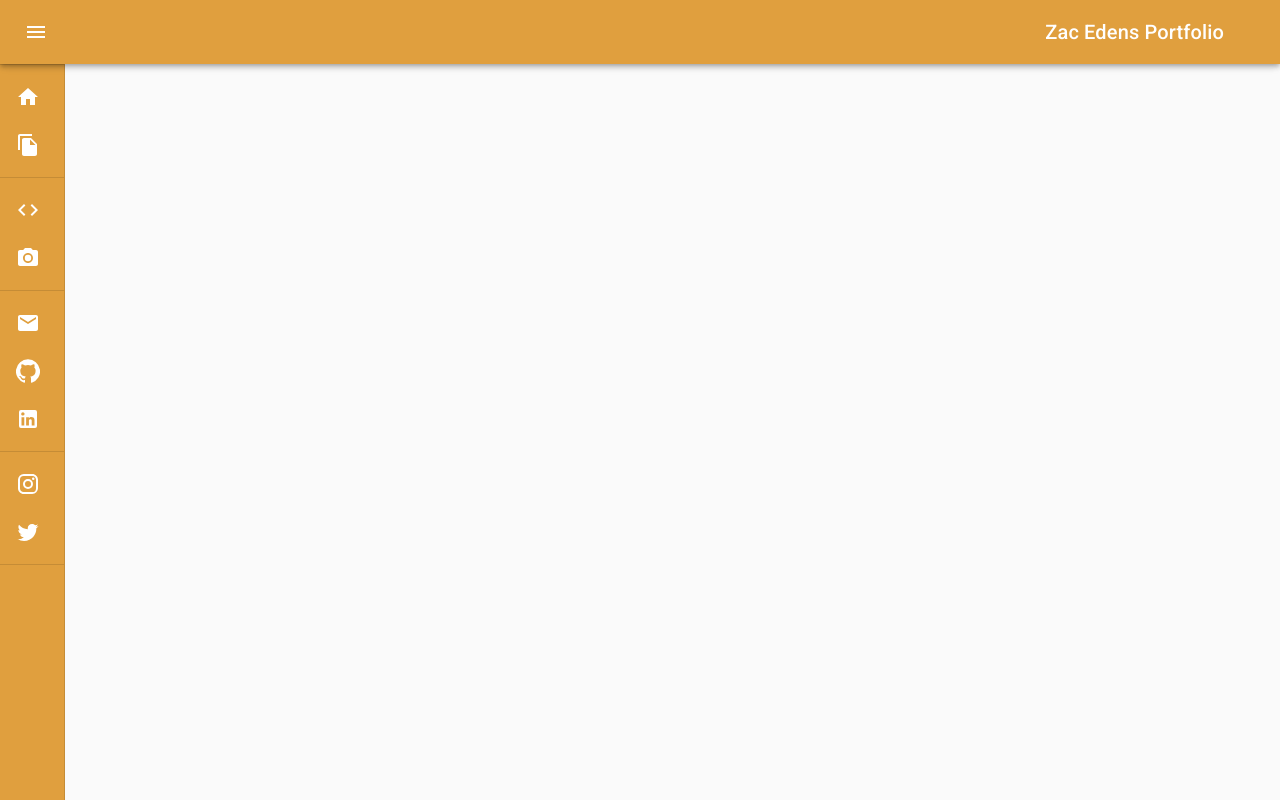
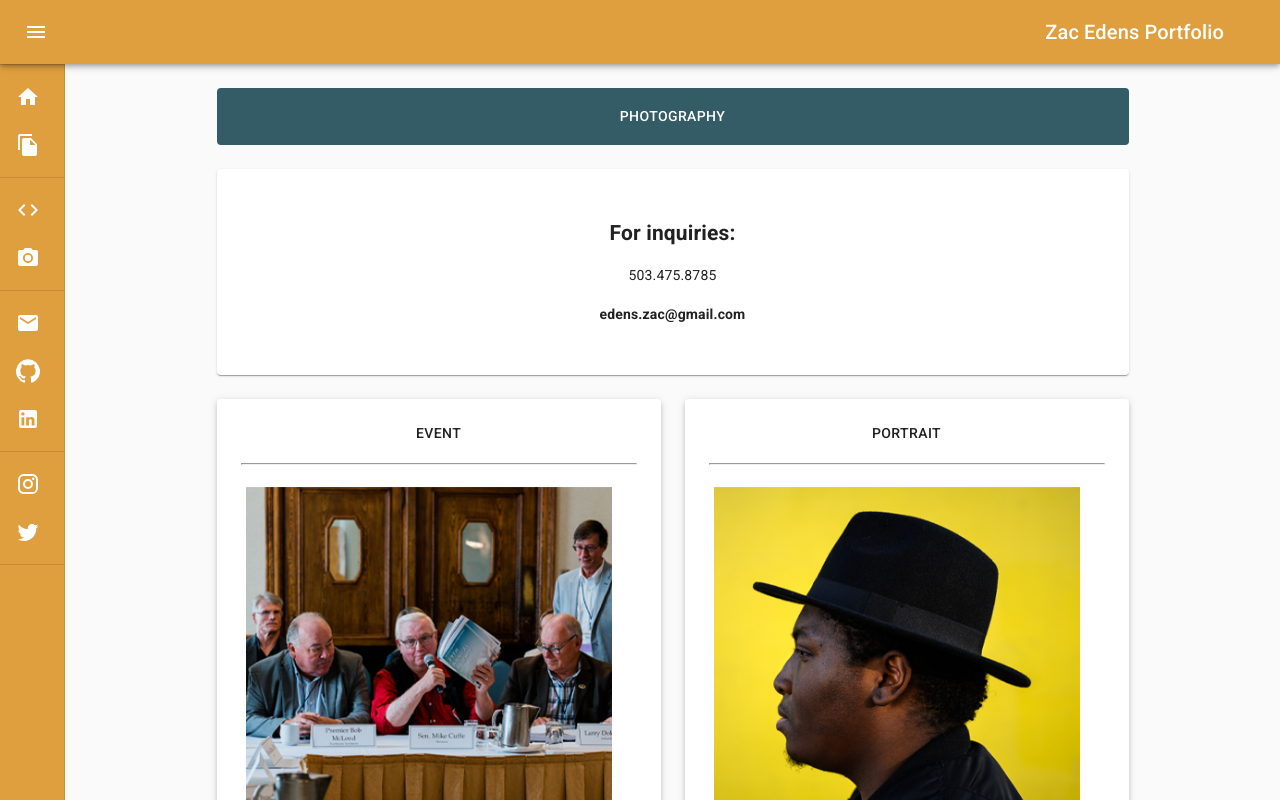
Before and after one commit to themancalledzac/edens-portfolio, a React (Create React App) app: page /photography in a window 1280 px wide. Shown: the top 800 px of the page. Built offline with nearby package versions, Linux system fonts and the light colour scheme.

Commit message:
moved Photography to it's own Route to fix clicking home/about and web. Next issue is retaining state for color when refreshing the page

```diff
--- a/src/components/PhotoCard.js
+++ b/src/components/PhotoCard.js
@@ -1,10 +1,12 @@
 import {
   Button,
   Container,
+  Link,
   makeStyles,
   Paper,
   Typography,
 } from "@material-ui/core";
+import { useHistory } from "react-router-dom";
 
 const useStyles = makeStyles(() => ({
   header: {
@@ -20,20 +22,23 @@ const useStyles = makeStyles(() => ({
     border: "5px solid white",
     borderBottom: "15px solid white",
     borderTop: "15px solid white",
+    textAlign: "center",
   },
 }));
 
-const PhotoCard = ({ title, image }) => {
+const PhotoCard = ({ title, image, nav }) => {
+  const history = useHistory();
+  const handleClick = async () => {
+    const name = { nav };
+    history.push(name.nav, "_blank");
+  };
   const classes = useStyles();
   return (
     <>
       <Paper elevation={3}>
         <Container>
-          <Typography
-            className={classes.header}
-            // onClick={() => window.open()}
-          >
-            {title}
+          <Typography className={classes.header}>
+            <Button onClick={handleClick}>{title}</Button>
           </Typography>
           <hr></hr>
           <img className={classes.image} src={image.src} alt={image.title} />
--- a/src/components/PhotoHome.js
+++ /dev/null
@@ -1,76 +0,0 @@
-import { Button, Grid, makeStyles, Paper } from "@material-ui/core";
-import React from "react";
-// import { HOME_PHOTO_FULL } from "../utils/actions";
-// import { useStoreContext } from "../utils/GlobalState";
-import colors from "./colors";
-// import { useSelector, useDispatch } from "react-redux";
-import eventImage from "../assets/photography/event/Header1.jpg";
-import landscapeImage from "../assets/photography/landscape/Header1.jpg";
-import portraitImage from "../assets/photography/portrait/Header1.jpg";
-import streetImage from "../assets/photography/street/Header1.jpg";
-import photoPageData from "../utils/photoPageData";
-import PhotoCard from "./PhotoCard";
-
-const useStyles = makeStyles((theme) => ({
-  root: {
-    flexGrow: 1,
-  },
-  paper: {
-    padding: theme.spacing(2),
-    textAlign: "center",
-    height: "20rem",
-    width: "100%",
-    color: theme.palette.text.secondary,
-  },
-  header: {
-    padding: theme.spacing(2),
-    textAlign: "center",
-    color: colors.white,
-    backgroundColor: colors.blue,
-  },
-  phoneNumber: {
-    textDecoration: "none",
-    color: "inherit",
-  },
-  infos: {
-    textAlign: "center",
-    padding: "2rem",
-  },
-}));
-// <Grid item xs={12} sm={state.home.photo.gridWidth}>
-
-export default function PhotoHome(props) {
-  const classes = useStyles(props);
-
-  return (
-    <Grid item xs={12} sm={12}>
-      <div className={classes.root}>
-        <Grid container spacing={3}>
-          <Grid item xs={12}>
-            <Button
-              style={{ width: "100%" }}
-              className={(classes.paper, classes.header)}
-              // onClick={() => fullChange()}
-            >
-              Photography
-            </Button>
-          </Grid>
-          <Grid item xs={12}>
-            <Paper className={classes.infos}>
-              <h2>For inquiries:</h2>
-              <a className={classes.phoneNumber} href='tel:+1-503-475-8785'>
-                503.475.8785
-              </a>
-              <h4>edens.zac@gmail.com</h4>
-            </Paper>
-          </Grid>
-          {photoPageData.map(({ title, image }) => (
-            <Grid key={title} item xs={12} sm={6}>
-              <PhotoCard key={title} title={title} image={image}></PhotoCard>
-            </Grid>
-          ))}
-        </Grid>
-      </div>
-    </Grid>
-  );
-}
--- a/src/page/Home.js
+++ b/src/page/Home.js
@@ -1,7 +1,7 @@
 import { Container, Grid, makeStyles } from "@material-ui/core";
 import React from "react";
 import colors from "../components/colors";
-import PhotoHome from "../components/PhotoHome";
+// import PhotoHome from "../components/PhotoHome";
 import WebDevHome from "../components/WebDevHome/WebDevHome";
 import { useSelector } from "react-redux";
 import HeaderCard from "../components/HeaderCard";
@@ -61,7 +61,7 @@ const Home = () => {
           : ""}
         {/*<AboutMe /> */}
         <Grid container spacing={3}>
-          {changePhotoState ? <PhotoHome color={colors.blue} /> : ""}
+          {/* {changePhotoState ? <PhotoHome color={colors.blue} /> : ""} */}
           {changeWebState ? <WebDevHome /> : ""}
         </Grid>
       </Container>
--- a/src/page/NavBar.js
+++ b/src/page/NavBar.js
@@ -27,11 +27,12 @@ import TwitterIcon from "@material-ui/icons/Twitter";
 import FileCopyIcon from "@material-ui/icons/FileCopy";
 import { Route, Switch } from "react-router-dom";
 import Home from "./Home";
+import Photography from "./Photography";
 import Event from "./Event";
 import Portrait from "./Portrait";
 import Street from "./Street";
 import Landscape from "./Landscape";
-
+import { useHistory } from "react-router-dom";
 import colors from "../components/colors";
 import { useDispatch, useSelector } from "react-redux";
 import resume from "../assets/edens-resume.pdf";
@@ -122,6 +123,7 @@ export default function NavBar(props) {
   const [open, setOpen] = React.useState(false);
   const changeWebState = useSelector((state) => state.changeWebState);
   const changePhotoState = useSelector((state) => state.changePhotoState);
+  const history = useHistory();
 
   const handleDrawerOpen = () => {
     setOpen(true);
@@ -137,34 +139,41 @@ export default function NavBar(props) {
       await dispatch(CHANGE_WEB_STATE(true));
       await dispatch(ABOUT_STATE(false));
       await window.scrollBy({ left: 0, top: 800, behavior: "smooth" });
+      history.push("/");
       return;
     }
     if (changePhotoState === true) {
       dispatch(CHANGE_PHOTO_STATE(false));
       dispatch(CHANGE_WEB_STATE(true));
+      history.push("/");
       return;
       // } if (changeWebState === true)
     } else {
       dispatch(RESET());
+      history.push("/");
     }
   };
   const clickPhoto = () => {
     if (changeWebState === false) {
       dispatch(CHANGE_PHOTO_STATE(true));
       dispatch(ABOUT_STATE(false));
+      history.push("/photography");
       return;
     }
     if (changeWebState === true) {
       dispatch(CHANGE_PHOTO_STATE(true));
       dispatch(CHANGE_WEB_STATE(false));
+      history.push("/photography");
       return;
     } else {
       dispatch(RESET());
+      history.push("/photography");
     }
   };
   const clickAbout = async () => {
     await window.scrollBy({ left: 0, top: -5000, behavior: "smooth" });
     await dispatch(RESET());
+    history.push("/");
   };
 
   const colorChange = {
@@ -347,6 +356,7 @@ export default function NavBar(props) {
 
         <Switch>
           <Route exact path='/' component={Home} />
+          <Route exact path='/photography' component={Photography} />
           <Route exact path='/event' component={Event} />
           <Route exact path='/portrait' component={Portrait} />
           <Route exact path='/street' component={Street} />
--- a/src/page/Photography.js
+++ b/src/page/Photography.js
@@ -0,0 +1,86 @@
+import { Button, Container, Grid, makeStyles, Paper } from "@material-ui/core";
+import React from "react";
+// import { HOME_PHOTO_FULL } from "../utils/actions";
+// import { useStoreContext } from "../utils/GlobalState";
+import colors from "../components/colors";
+// import { useSelector, useDispatch } from "react-redux";
+import photoPageData from "../utils/photoPageData";
+import PhotoCard from "../components/PhotoCard";
+
+const useStyles = makeStyles((theme) => ({
+  root: {
+    flexGrow: 1,
+  },
+  paper: {
+    padding: theme.spacing(2),
+    textAlign: "center",
+    height: "20rem",
+    width: "100%",
+    color: theme.palette.text.secondary,
+  },
+  header: {
+    padding: theme.spacing(2),
+    textAlign: "center",
+    color: colors.white,
+    backgroundColor: colors.blue,
+  },
+  phoneNumber: {
+    textDecoration: "none",
+    color: "inherit",
+  },
+  infos: {
+    textAlign: "center",
+    padding: "2rem",
+  },
+}));
+// <Grid item xs={12} sm={state.home.photo.gridWidth}>
+
+export default function Photography(props) {
+  const classes = useStyles(props);
+
+  return (
+    <div className={classes.root}>
+      <Container maxWidth='md'>
+        <Grid container spacing={3}>
+          <Grid item xs={12} sm={12}>
+            <div className={classes.root}>
+              <Grid container spacing={3}>
+                <Grid item xs={12}>
+                  <Button
+                    style={{ width: "100%" }}
+                    className={(classes.paper, classes.header)}
+                    // onClick={() => fullChange()}
+                  >
+                    Photography
+                  </Button>
+                </Grid>
+                <Grid item xs={12}>
+                  <Paper className={classes.infos}>
+                    <h2>For inquiries:</h2>
+                    <a
+                      className={classes.phoneNumber}
+                      href='tel:+1-503-475-8785'
+                    >
+                      503.475.8785
+                    </a>
+                    <h4>edens.zac@gmail.com</h4>
+                  </Paper>
+                </Grid>
+                {photoPageData.map(({ title, image, nav }) => (
+                  <Grid key={title} item xs={12} sm={6}>
+                    <PhotoCard
+                      key={title}
+                      title={title}
+                      image={image}
+                      nav={nav}
+                    ></PhotoCard>
+                  </Grid>
+                ))}
+              </Grid>
+            </div>
+          </Grid>
+        </Grid>
+      </Container>
+    </div>
+  );
+}
--- a/src/utils/photoPageData.js
+++ b/src/utils/photoPageData.js
@@ -5,6 +5,7 @@ const photoPageData = [
       src: require("../assets/photography/event/Header1.jpg").default,
       title: "Event photography page.",
     },
+    nav: "/event",
   },
   {
     title: "Portrait",
@@ -12,6 +13,7 @@ const photoPageData = [
       src: require("../assets/photography/portrait/Header1.jpg").default,
       title: "Portrait photography page.",
     },
+    nav: "/portrait",
   },
   {
     title: "Street",
@@ -19,6 +21,7 @@ const photoPageData = [
       src: require("../assets/photography/street/Header1.jpg").default,
       title: "Street photography page.",
     },
+    nav: "/street",
   },
   {
     title: "Nature",
@@ -26,6 +29,7 @@ const photoPageData = [
       src: require("../assets/photography/landscape/Header1.jpg").default,
       title: "Nature and Landscape photography page.",
     },
+    nav: "/landscape",
   },
 ];
 
```
